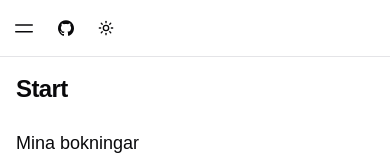
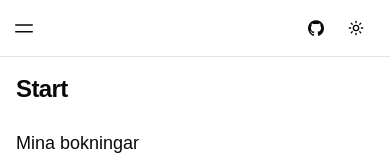
Before and after one commit to sebdanielsson/doorman, a Next.js app: page / in a window 390 px wide. Shown: the top 160 px of the page. Built offline with nearby package versions, Linux system fonts and the light colour scheme.

Commit message:
Put the social icons to the right

```diff
--- a/components/site-header.tsx
+++ b/components/site-header.tsx
@@ -8,11 +8,10 @@ import { ModeToggle } from '@/components/mode-toggle';
 
 export function SiteHeader() {
   return (
-    <header className="border-grid sticky top-0 z-50 px-4 sm:px-10 w-full border-b bg-background/95 backdrop-blur supports-[backdrop-filter]:bg-background/60">
-      <div className="max-w-5xl mx-auto flex h-14 items-center">
+    <header className="sticky top-0 z-50 px-4 sm:px-10 w-full border-b bg-background/95 backdrop-blur supports-[backdrop-filter]:bg-background/60">
+      <div className="flex justify-between max-w-5xl mx-auto h-14 items-center">
         <MainNav />
         <MobileNav />
-        <div className="flex flex-1 items-center justify-between gap-2 sm:justify-end">
         <nav className="flex items-center gap-1">
           <Link
             href={siteConfig.links.github}
@@ -26,7 +25,6 @@ export function SiteHeader() {
           <ModeToggle />
         </nav>
       </div>
-      </div>
     </header>
   );
 }
```
Lines whose indentation alone changed are shown as unchanged.
